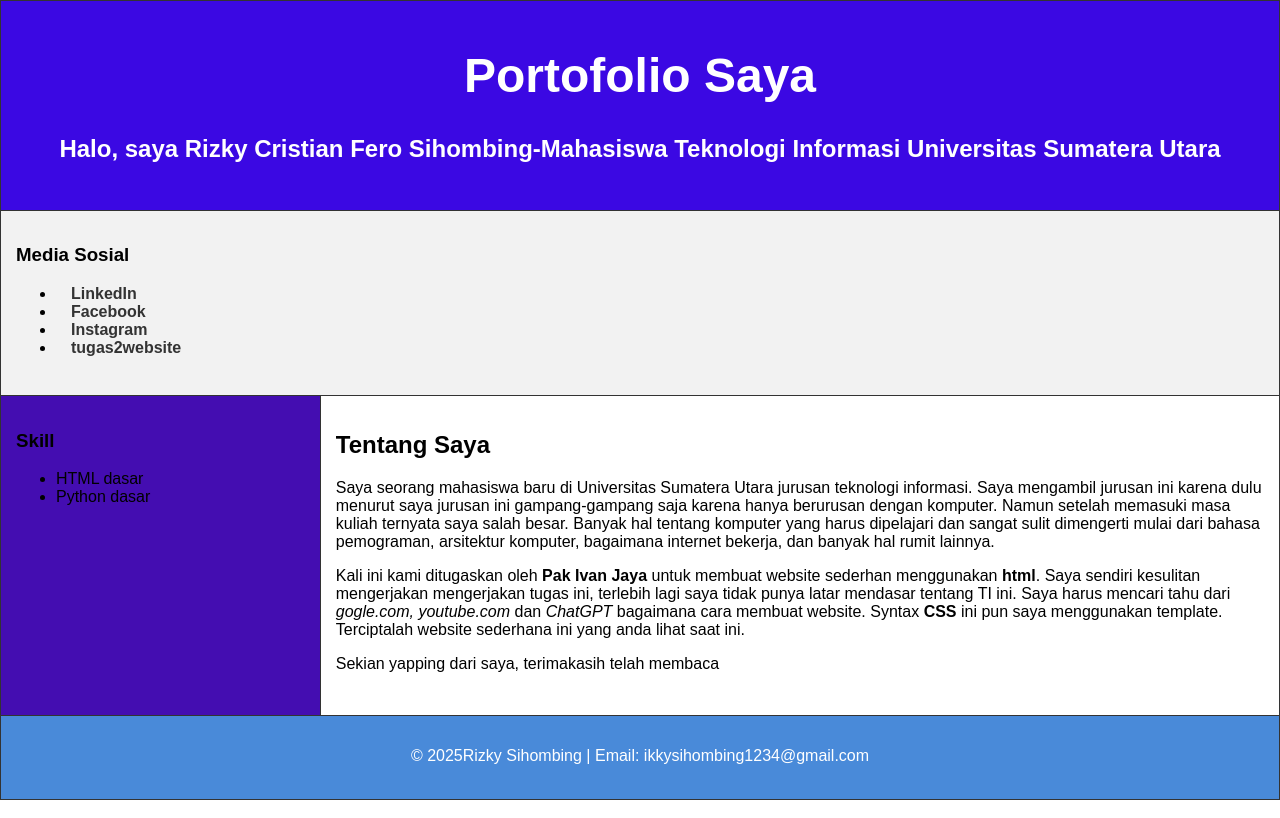
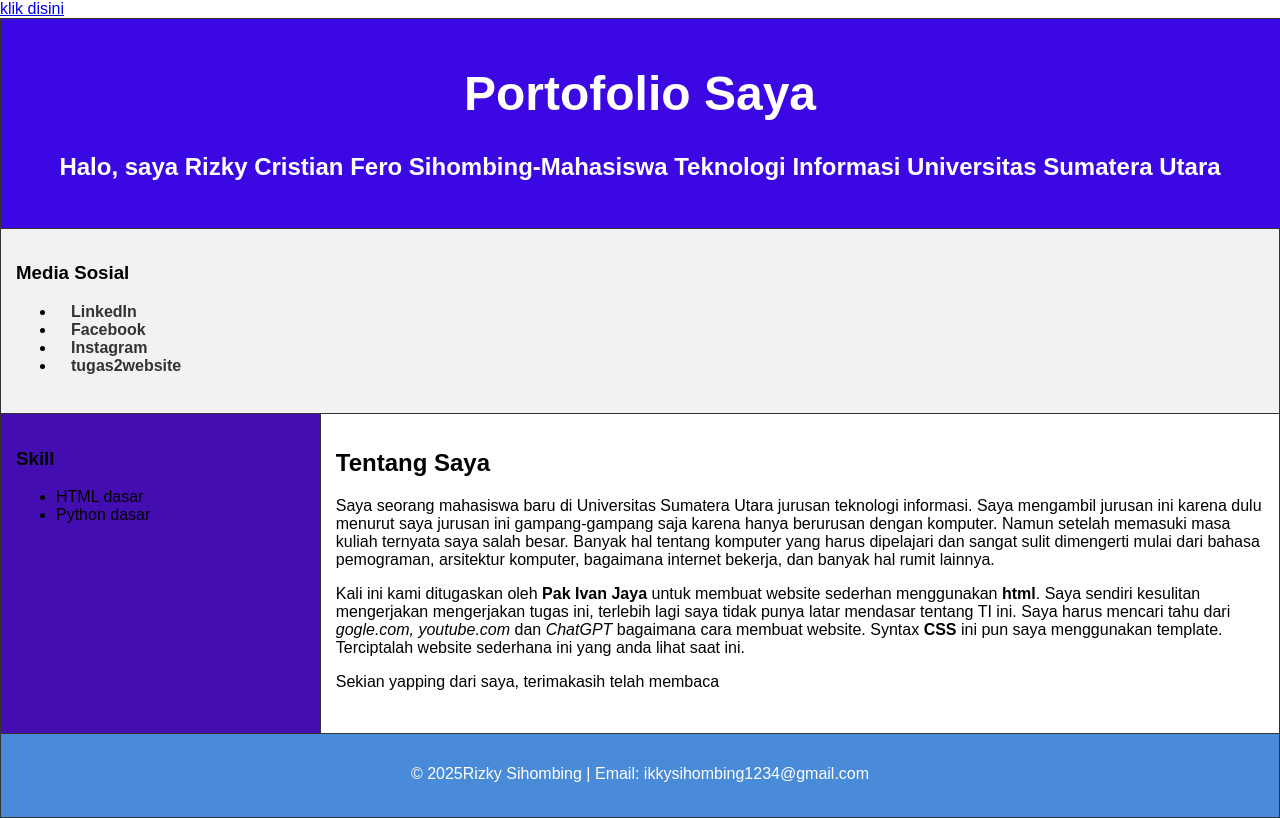
Before and after one commit to rizkycristian/target, a plain HTML site: page index.html in a window 1280 px wide. Drawn offline with Linux system fonts and the light colour scheme.

Commit message:
Update and rename index..html to index.html

```diff
--- a/index..html
+++ b/index.html
@@ -51,6 +51,7 @@
     }
   </style>
 </head>
+  <a href ="https://rizkycristian.github.io/tugaswebsite2.2/"  target="blank">klik disini</a>
 <body>
   <table>
     <!-- Header -->
```
